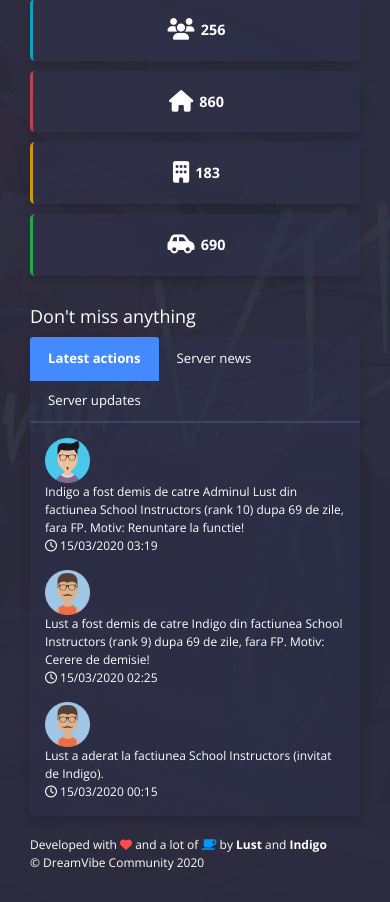
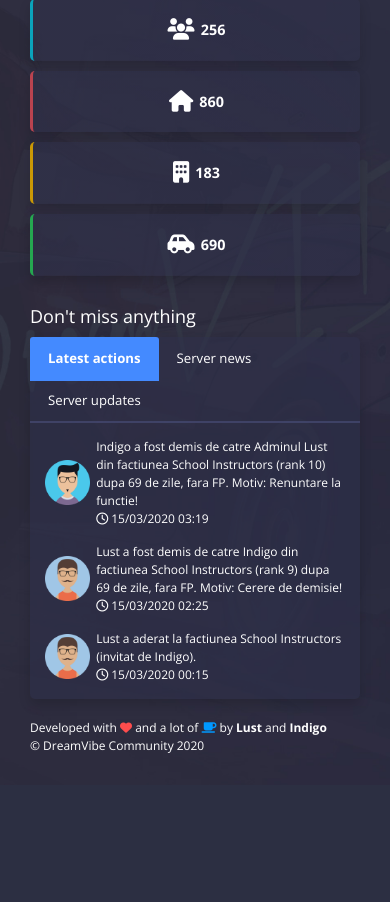
Before and after one commit to vtean/rpg-panel, a PHP site: page / in a window 390 px wide. Shown: the part 202-1104 px from the top of the page. After the commit the page ends 955 px from the top, so only its background shows below. Run offline with PHP 8.4, Linux system fonts and the light colour scheme; data that the repository does not hold is empty; a stand-in replaces the project's code that opens the database connection; some libraries are stand-ins or nearby versions.

Commit message:
Fixed a merge problem

```diff
--- a/public/resources/css/dreamvibe.css
+++ b/public/resources/css/dreamvibe.css
@@ -682,4 +682,8 @@ img {
   .dv-server-stats .dv-server-stats-item {
     margin-bottom: 10px;
   }
+
+  .dv-main-feed .dv-general-fh .dv-general-fh-item .dv-general-fh-text {
+    width: calc(100% - 52px);
+  }
 }
--- a/public/views/layouts/footer.php
+++ b/public/views/layouts/footer.php
@@ -4,11 +4,6 @@
             <p>© DreamVibe Community 2020</p>
         </div>
     </div>
-    </div>
-    </main>
-    <script src="https://code.jquery.com/jquery-3.4.1.slim.min.js" integrity="sha384-J6qa4849blE2+poT4WnyKhv5vZF5SrPo0iEjwBvKU7imGFAV0wwj1yYfoRSJoZ+n" crossorigin="anonymous"></script>
-    <script src="https://cdn.jsdelivr.net/npm/popper.js@1.16.0/dist/umd/popper.min.js" integrity="sha384-Q6E9RHvbIyZFJoft+2mJbHaEWldlvI9IOYy5n3zV9zzTtmI3UksdQRVvoxMfooAo" crossorigin="anonymous"></script>
-    <script src="<?php echo BASE_URL . '/public/resources/3rd_party/bootstrap/bootstrap.min.js'; ?>"></script>
     </div>
     </main>
     <script src="https://code.jquery.com/jquery-3.2.1.slim.min.js"
```
Lines whose indentation alone changed are shown as unchanged.
